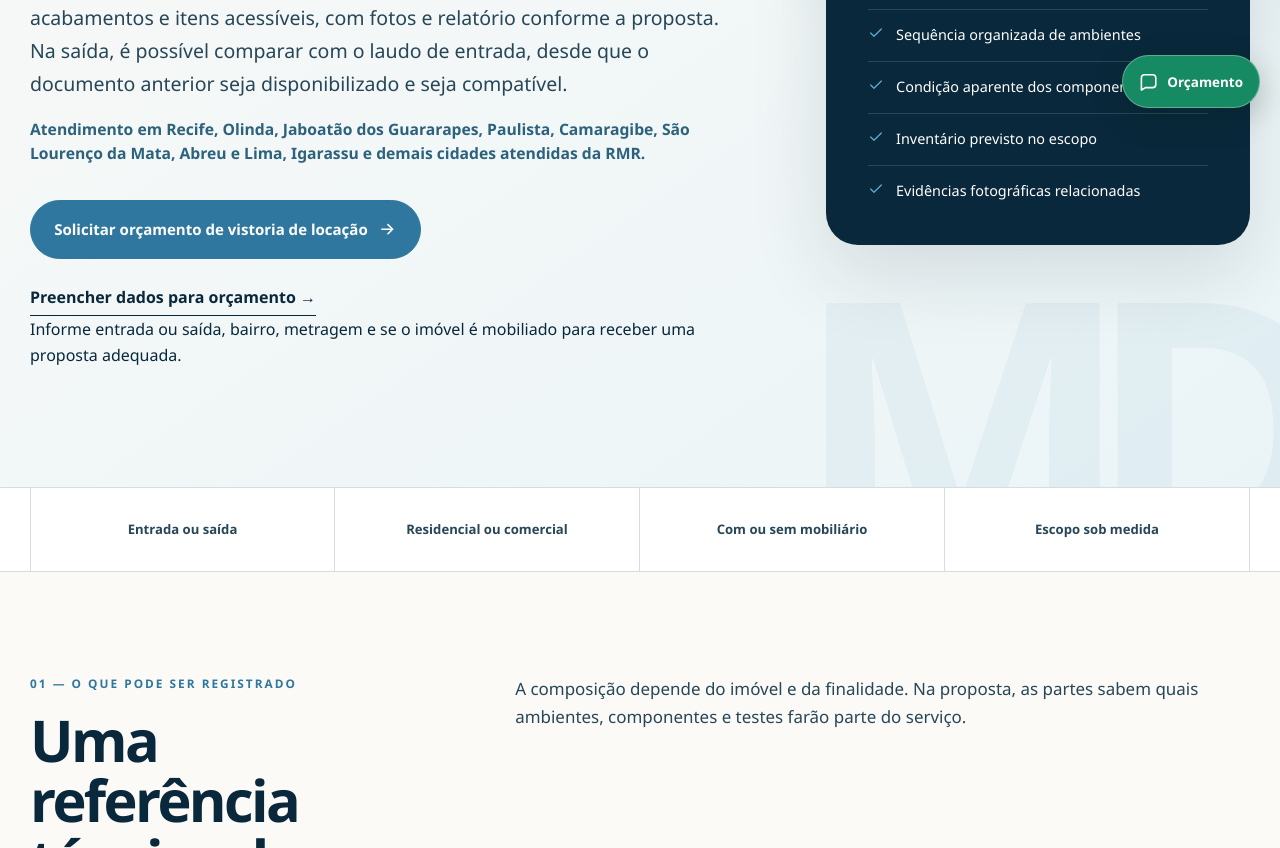
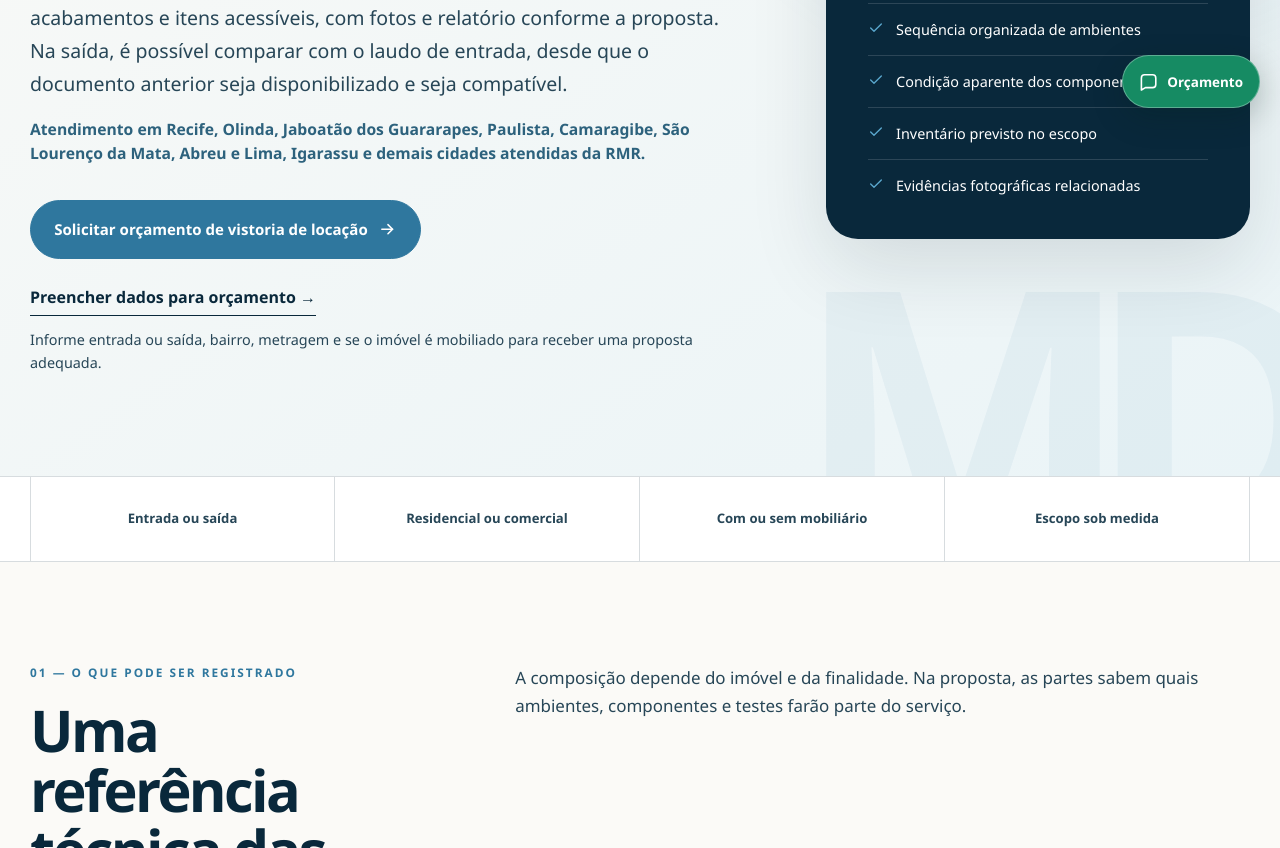
Before and after one commit to dicamposstudio/marinadomingos-saude-predial, a plain HTML site: page vistoria-locacao-recife/index.html in a window 1280 px wide. Shown: the part 672-1520 px from the top of the page. Drawn offline with Linux system fonts and the light colour scheme.

Commit message:
SEO/CRO: melhorar conversão, SEO local e atribuição de contatos

```diff
--- a/assets/css/pages.css
+++ b/assets/css/pages.css
@@ -1126,3 +1126,6 @@
     width: 100%;
   }
 }
+
+/* Orientação de orçamento junto aos botões das páginas de serviço. */
+.service-quote-hint { margin: .85rem 0 0; max-width: 42rem; font-size: .9rem; line-height: 1.55; color: var(--ink-soft); }
```
